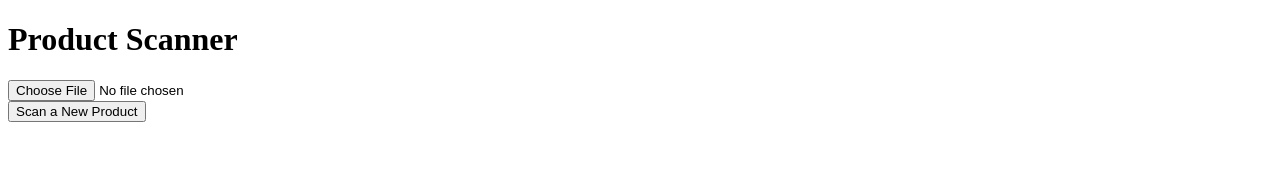
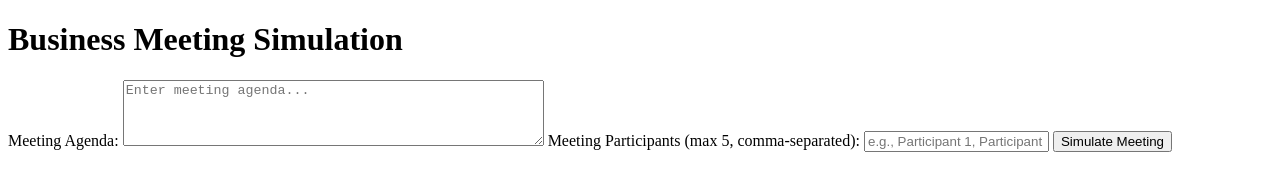
Before and after one commit to AsadAyub88/Boycottbarcode, a plain HTML site: page index.html in a window 1280 px wide. Drawn offline with Linux system fonts and the light colour scheme.

Commit message:
Update index.html

```diff
--- a/index.html
+++ b/index.html
@@ -4,18 +4,21 @@
 <head>
     <meta charset="UTF-8">
     <meta name="viewport" content="width=device-width, initial-scale=1.0">
-    <title>Product Scanner</title>
-    <!-- Include QuaggaJS library -->
-    <script src="https://cdn.rawgit.com/serratus/quaggaJS/master/dist/quagga.min.js"></script>
-    <!-- Include ZXing library -->
-    <script src="https://cdn.rawgit.com/zxing-js/instascan/2.0.0-rc.4/instascan.min.js"></script>
+    <title>Business Meeting Simulation</title>
 </head>
 <body>
-    <h1>Product Scanner</h1>
-    <input type="file" accept="image/*" capture="camera" id="fileInput">
-    <div id="result"></div>
-    <button id="scanNewProduct">Scan a New Product</button>
+    <h1>Business Meeting Simulation</h1>
 
-    <script src="app.js"></script>
+    <label for="agenda">Meeting Agenda:</label>
+    <textarea id="agenda" rows="4" cols="50" placeholder="Enter meeting agenda..."></textarea>
+
+    <label for="participants">Meeting Participants (max 5, comma-separated):</label>
+    <input type="text" id="participants" placeholder="e.g., Participant 1, Participant 2, ...">
+
+    <button onclick="simulateMeeting()">Simulate Meeting</button>
+
+    <div id="transcript"></div>
+
+    <script src="script.js"></script>
 </body>
 </html>
```
